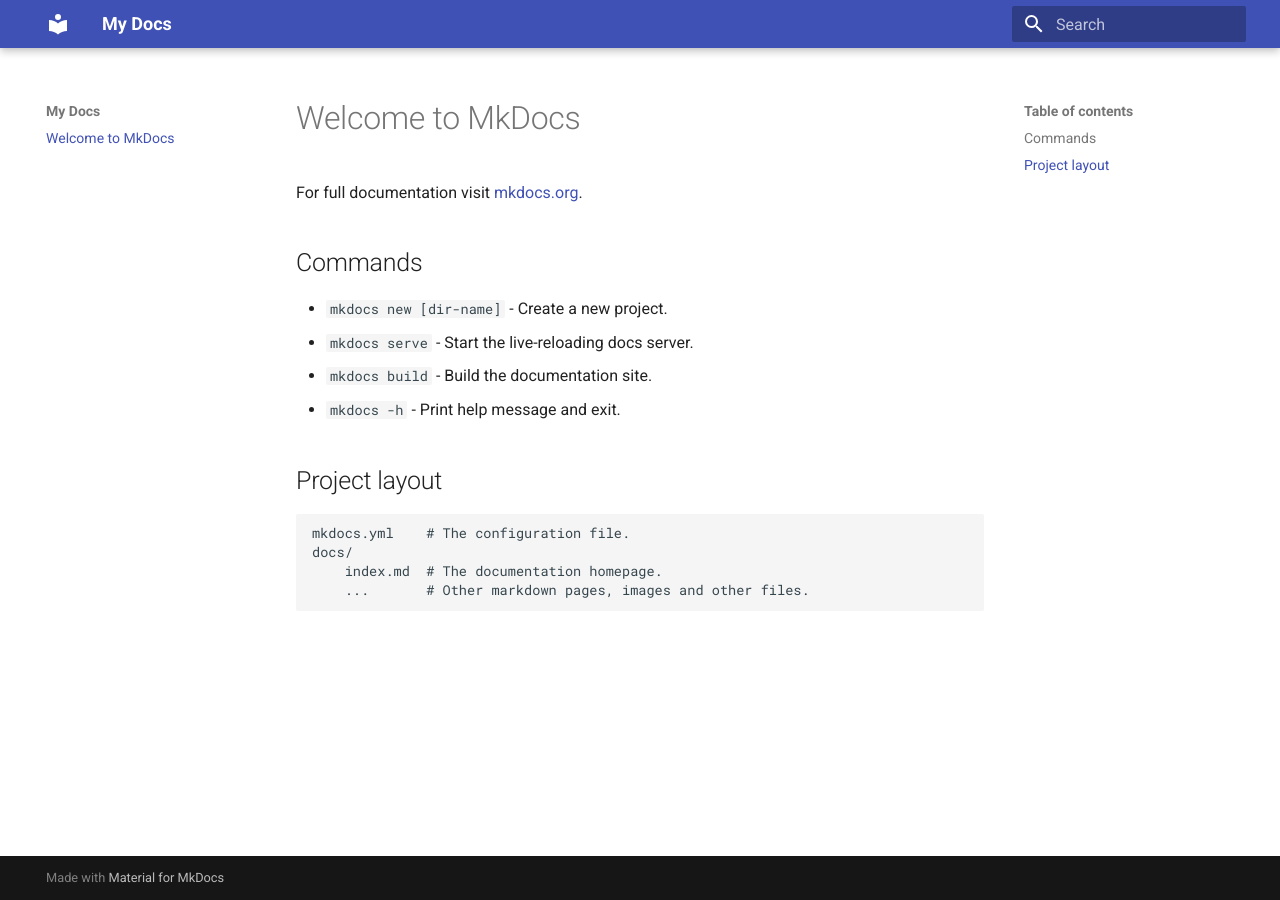
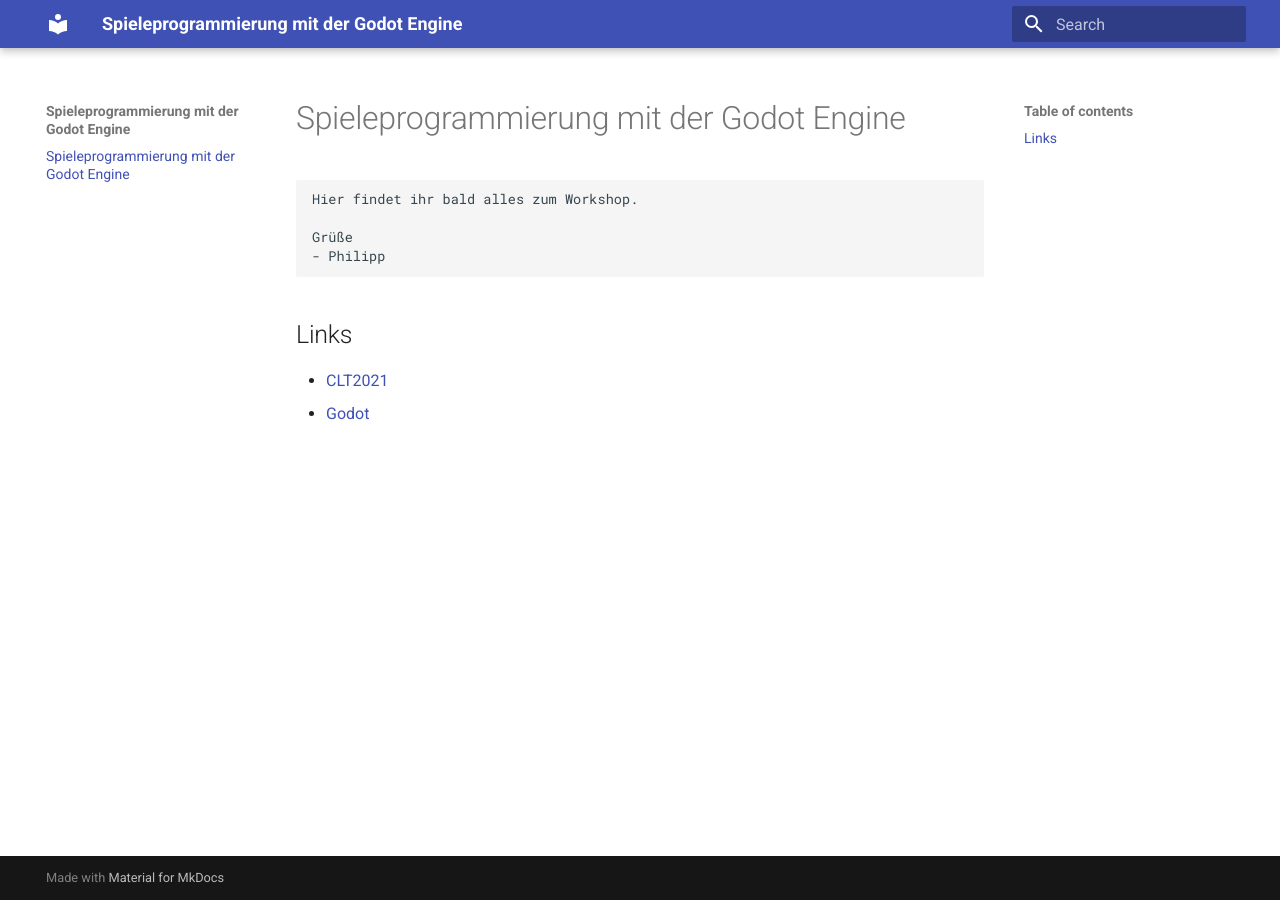
Before and after one commit to pwab/godot-clt2021, an MkDocs documentation site: the page built from docs/index.md, in a window 1280 px wide. Built offline with MkDocs 1.6.1 and Material for MkDocs 9.7.7, drawn with Linux system fonts in a browser that asks for light colours.

Commit message:
Add simple message

```diff
--- a/docs/index.md
+++ b/docs/index.md
@@ -1,17 +1,11 @@
-# Welcome to MkDocs
+# Spieleprogrammierung mit der Godot Engine
 
-For full documentation visit [mkdocs.org](https://www.mkdocs.org).
+    Hier findet ihr bald alles zum Workshop.
 
-## Commands
+	Grüße
+	- Philipp
 
-* `mkdocs new [dir-name]` - Create a new project.
-* `mkdocs serve` - Start the live-reloading docs server.
-* `mkdocs build` - Build the documentation site.
-* `mkdocs -h` - Print help message and exit.
+## Links
 
-## Project layout
-
-    mkdocs.yml    # The configuration file.
-    docs/
-        index.md  # The documentation homepage.
-        ...       # Other markdown pages, images and other files.
+- [CLT2021](https://chemnitzer.linux-tage.de/2021/de)
+- [Godot](https://godotengine.org/)
--- a/mkdocs.yml
+++ b/mkdocs.yml
@@ -1,4 +1,4 @@
-site_name: My Docs
+site_name: Spieleprogrammierung mit der Godot Engine
 
 theme:
   name: material
```
Also changed, not shown: README.md (+3 -0 lines).
